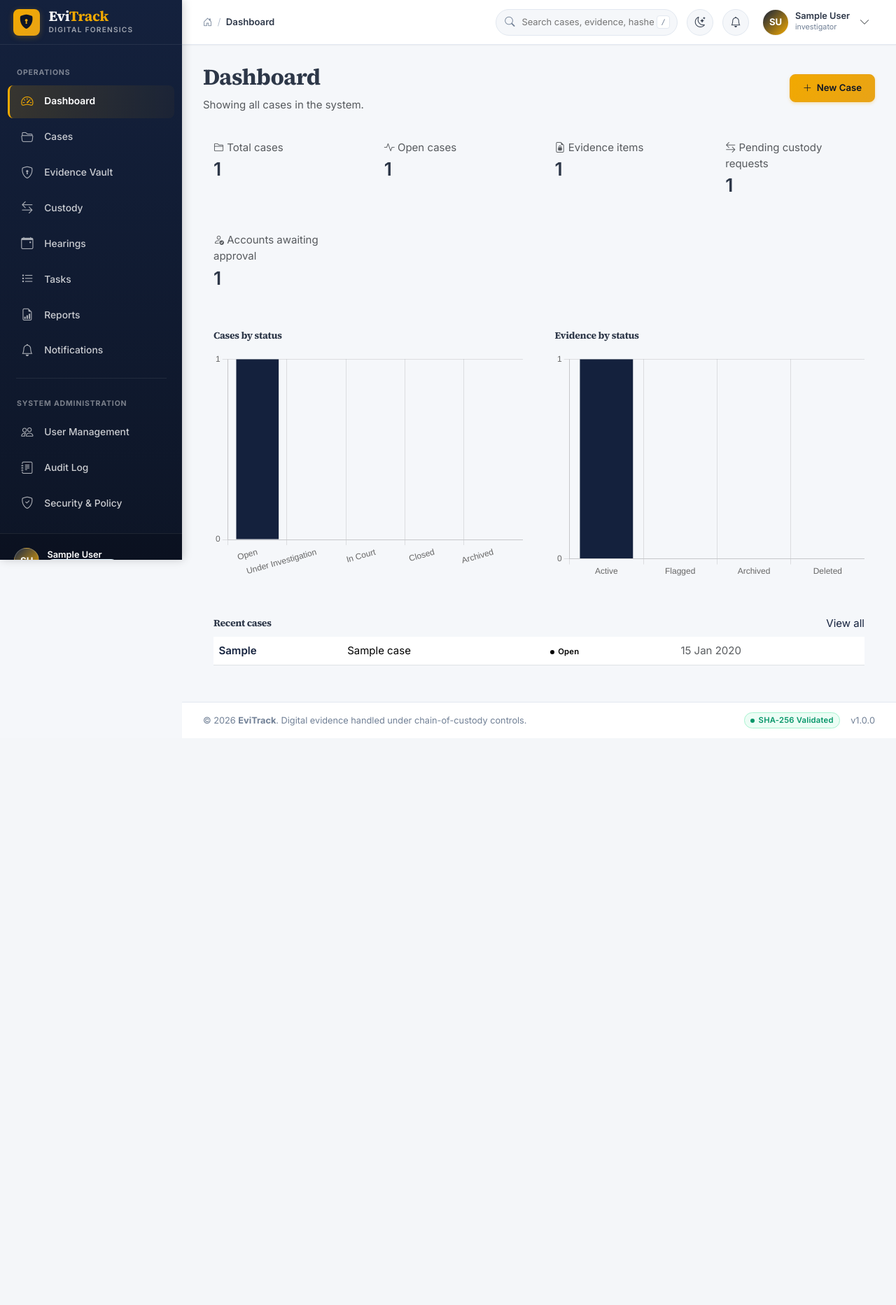
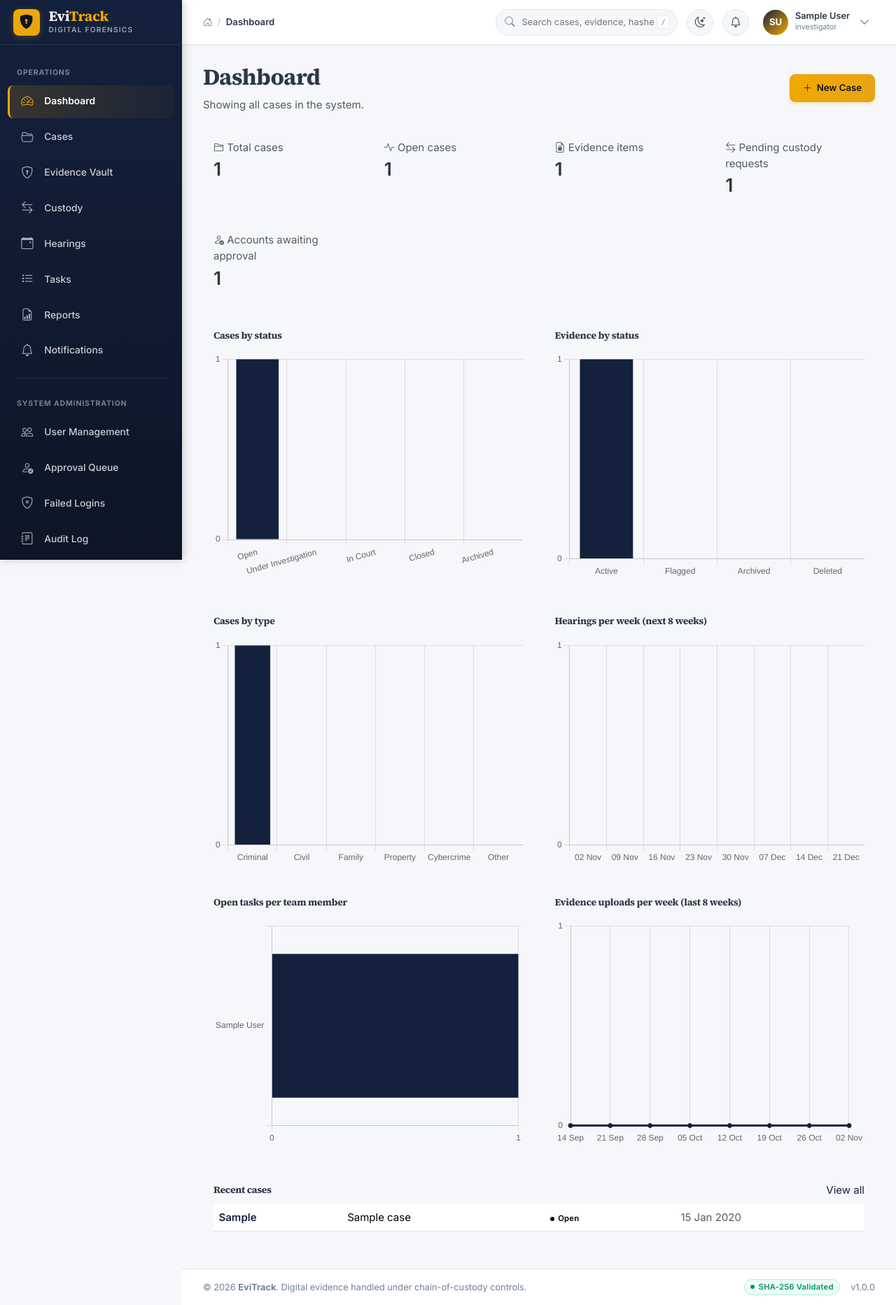
Before and after one commit to RishabhGitHubMG/EviTrack-Case-Tracker, a Django app: page /dashboard/ in a window 1280 px wide. Shown: the whole page at 70% size. Before the commit the page ends 1041 px from the top, so only its background shows below. Run offline with Django 5.2, Linux system fonts and the light colour scheme; the visitor is signed in with stand-in values (Sample User, id 1); data comes from the database, SQL or seed files in the repository; tables that the repository leaves empty hold one stand-in row (values such as "Sample post"); data that the repository does not hold is empty; parts of the project's set-up code (start-up, migrations or seed data) failed here and were passed over; some libraries are stand-ins or nearby versions.

Commit message:
feat: add dashboard charts and admin security verification

```diff
--- a/apps/accounts/urls.py
+++ b/apps/accounts/urls.py
@@ -20,5 +20,5 @@ urlpatterns = [
     path('users/<int:pk>/reject/', views.RejectUserView.as_view(), name='user_reject'),
     path('users/<int:pk>/role/', views.UserRoleChangeView.as_view(), name='user_role'),
     path('failed-logins/', views.FailedLoginListView.as_view(), name='failed_logins'),
-    path('security/', RedirectView.as_view(pattern_name='accounts:otp_setup'), name='security_settings'),
+    path('security/', views.SecurityPolicyView.as_view(), name='security_settings'),
 ]
--- a/apps/audit/urls.py
+++ b/apps/audit/urls.py
@@ -8,4 +8,5 @@ urlpatterns = [
     path('', views.AuditLogListView.as_view(), name='audit_log_list'),
     path('my-activity/', views.MyActivityView.as_view(), name='my_activity'),
     path('export.csv', views.AuditLogExportView.as_view(), name='audit_log_export'),
+    path('verify-chain/', views.AuditVerifyChainView.as_view(), name='audit_verify_chain'),
 ]
--- a/apps/core/views.py
+++ b/apps/core/views.py
@@ -1,3 +1,5 @@
+from collections.abc import Iterable
+from datetime import date, datetime, timedelta
 from typing import Any
 
 from django.contrib.auth.mixins import LoginRequiredMixin
@@ -5,6 +7,7 @@ from django.db.models import Count, Q
 from django.http import HttpRequest, HttpResponse, JsonResponse
 from django.shortcuts import render
 from django.urls import reverse
+from django.utils import timezone
 from django.views import View
 from django.views.generic import TemplateView
 
@@ -12,6 +15,7 @@ from apps.accounts.mixins import get_user_accessible_cases
 from apps.cases.models import Case, Party
 from apps.custody.models import CustodyEvent
 from apps.evidence.models import Evidence
+from apps.hearings.models import Hearing, Task
 
 OPEN_CASE_STATUSES = [Case.Status.OPEN, Case.Status.UNDER_INVESTIGATION, Case.Status.IN_COURT]
 
@@ -132,12 +136,60 @@ class SearchPageView(LoginRequiredMixin, TemplateView):
         return context
 
 
+CHART_WEEKS = 8
+
+
+def _week_starts(future: bool) -> list[date]:
+    today = timezone.localdate()
+    this_monday = today - timedelta(days=today.weekday())
+    if future:
+        return [this_monday + timedelta(weeks=offset) for offset in range(CHART_WEEKS)]
+    return [this_monday - timedelta(weeks=offset) for offset in reversed(range(CHART_WEEKS))]
+
+
+def _week_label(monday: date) -> str:
+    return monday.strftime('%d %b')
+
+
+def _count_by_week(moments: Iterable[datetime], starts: list[date]) -> list[int]:
+    index = {start: position for position, start in enumerate(starts)}
+    counts = [0] * len(starts)
+    for moment in moments:
+        day = timezone.localdate(moment)
+        monday = day - timedelta(days=day.weekday())
+        if monday in index:
+            counts[index[monday]] += 1
+    return counts
+
+
 class DashboardChartsAPIView(LoginRequiredMixin, View):
     def get(self, request: HttpRequest) -> JsonResponse:
         cases = get_user_accessible_cases(request.user)
         evidence = _visible_evidence(request.user)
         case_counts = dict(cases.values_list('status').annotate(n=Count('id')).values_list('status', 'n'))
         evidence_counts = dict(evidence.values_list('status').annotate(n=Count('id')).values_list('status', 'n'))
+        type_counts = dict(cases.values_list('case_type').annotate(n=Count('id')).values_list('case_type', 'n'))
+
+        upcoming = _week_starts(future=True)
+        hearing_moments = Hearing.objects.filter(
+            case__in=cases,
+            hearing_date__date__gte=upcoming[0],
+            hearing_date__date__lt=upcoming[-1] + timedelta(days=7),
+        ).values_list('hearing_date', flat=True)
+
+        past = _week_starts(future=False)
+        upload_moments = Evidence.objects.filter(
+            case__in=cases, uploaded_at__date__gte=past[0]
+        ).values_list('uploaded_at', flat=True)
+
+        workload_rows = (
+            Task.objects.filter(case__in=cases)
+            .exclude(status=Task.Status.COMPLETED)
+            .values('assigned_to__first_name', 'assigned_to__last_name', 'assigned_to__email')
+            .annotate(n=Count('id'))
+            .order_by('-n', 'assigned_to__email')[:8]
+        )
+
         return JsonResponse({
             'cases_by_status': {
                 'labels': [label for _, label in Case.Status.choices],
@@ -146,6 +198,26 @@ class DashboardChartsAPIView(LoginRequiredMixin, View):
             'evidence_by_status': {
                 'labels': [label for _, label in Evidence.Status.choices],
                 'values': [evidence_counts.get(value, 0) for value, _ in Evidence.Status.choices],
+            },
+            'cases_by_type': {
+                'labels': [label for _, label in Case.CaseType.choices],
+                'values': [type_counts.get(value, 0) for value, _ in Case.CaseType.choices],
+            },
+            'hearings_per_week': {
+                'labels': [_week_label(start) for start in upcoming],
+                'values': _count_by_week(hearing_moments, upcoming),
+            },
+            'evidence_uploads': {
+                'labels': [_week_label(start) for start in past],
+                'values': _count_by_week(upload_moments, past),
+            },
+            'workload_per_user': {
+                'labels': [
+                    f"{row['assigned_to__first_name']} {row['assigned_to__last_name']}".strip()
+                    or row['assigned_to__email']
+                    for row in workload_rows
+                ],
+                'values': [row['n'] for row in workload_rows],
             },
         })
 
--- a/static/js/dashboard.js
+++ b/static/js/dashboard.js
@@ -4,27 +4,43 @@
         return;
     }
 
-    const palette = ['#14213D', '#F2A900', '#2E7D32', '#C62828', '#6B7280'];
+    const palette = ['#14213D', '#F2A900', '#2E7D32', '#C62828', '#6B7280', '#1B2A49', '#E8A317', '#4B5563'];
 
-    function barChart(canvasId, dataset) {
+    function drawChart(canvasId, dataset, type, horizontal) {
         const canvas = document.getElementById(canvasId);
+        if (!canvas || !dataset) {
+            return;
+        }
+        const colours = dataset.labels.map((_, i) => palette[i % palette.length]);
+        new Chart(canvas, {
+            type: type,
+            data: {
+                labels: dataset.labels,
+                datasets: [{
+                    label: canvas.getAttribute('aria-label') || '',
+                    data: dataset.values,
+                    backgroundColor: type === 'line' ? palette[0] : colours,
+                    borderColor: palette[0],
+                    tension: 0.3,
+                    fill: false,
+                }],
+            },
+            options: {
+                indexAxis: horizontal ? 'y' : 'x',
+                plugins: { legend: { display: false } },
+                scales: { [horizontal ? 'x' : 'y']: { beginAtZero: true, ticks: { precision: 0 } } },
+            },
+        });
+    }
+
+    function failChart(canvas) {
         if (!canvas) {
             return;
         }
-        new Chart(canvas, {
-            type: 'bar',
-            data: {
-                labels: dataset.labels,
-                datasets: [{
-                    data: dataset.values,
-                    backgroundColor: dataset.labels.map((_, i) => palette[i % palette.length]),
-                }],
-            },
-            options: {
-                plugins: { legend: { display: false } },
-                scales: { y: { beginAtZero: true, ticks: { precision: 0 } } },
-            },
-        });
+        const note = document.createElement('p');
+        note.className = 'font-sm text-muted mb-0';
+        note.textContent = 'Chart data unavailable.';
+        canvas.replaceWith(note);
     }
 
     fetch(chartsUrl, { credentials: 'same-origin' })
@@ -35,13 +51,14 @@
             return response.json();
         })
         .then((data) => {
-            barChart('cases-chart', data.cases_by_status);
-            barChart('evidence-chart', data.evidence_by_status);
+            drawChart('cases-chart', data.cases_by_status, 'bar', false);
+            drawChart('evidence-chart', data.evidence_by_status, 'bar', false);
+            drawChart('cases-type-chart', data.cases_by_type, 'bar', false);
+            drawChart('hearings-chart', data.hearings_per_week, 'bar', false);
+            drawChart('workload-chart', data.workload_per_user, 'bar', true);
+            drawChart('uploads-chart', data.evidence_uploads, 'line', false);
         })
         .catch(() => {
-            document.querySelectorAll('canvas').forEach((canvas) => {
-                canvas.insertAdjacentHTML('afterend', '<p class="font-sm text-muted mb-0">Chart data unavailable.</p>');
-                canvas.remove();
-            });
+            document.querySelectorAll('canvas').forEach(failChart);
         });
 })();
--- a/templates/core/dashboard.html
+++ b/templates/core/dashboard.html
@@ -66,6 +66,33 @@
     </div>
 </div>
 
+<div class="row g-3 mb-4">
+    <div class="col-lg-6">
+        <div class="card-ev p-3 h-100">
+            <h2 class="h6 mb-3">Cases by type</h2>
+            <canvas id="cases-type-chart" height="220" aria-label="Cases by type chart"></canvas>
+        </div>
+    </div>
+    <div class="col-lg-6">
+        <div class="card-ev p-3 h-100">
+            <h2 class="h6 mb-3">Hearings per week (next 8 weeks)</h2>
+            <canvas id="hearings-chart" height="220" aria-label="Hearings per week chart"></canvas>
+        </div>
+    </div>
+    <div class="col-lg-6">
+        <div class="card-ev p-3 h-100">
+            <h2 class="h6 mb-3">Open tasks per team member</h2>
+            <canvas id="workload-chart" height="220" aria-label="Workload per user chart"></canvas>
+        </div>
+    </div>
+    <div class="col-lg-6">
+        <div class="card-ev p-3 h-100">
+            <h2 class="h6 mb-3">Evidence uploads per week (last 8 weeks)</h2>
+            <canvas id="uploads-chart" height="220" aria-label="Evidence uploads over time chart"></canvas>
+        </div>
+    </div>
+</div>
+
 <div class="card-ev p-3">
     <div class="d-flex justify-content-between align-items-center mb-2">
         <h2 class="h6 mb-0">Recent cases</h2>
--- a/templates/partials/sidebar.html
+++ b/templates/partials/sidebar.html
@@ -95,6 +95,20 @@
             </li>
 
             <li class="sidebar-item">
+                <a href="{% url 'accounts:user_approval' %}" class="sidebar-link {% if request.resolver_match.url_name == 'user_approval' %}active{% endif %}">
+                    <i class="bi bi-person-check"></i>
+                    <span>Approval Queue</span>
+                </a>
+            </li>
+
+            <li class="sidebar-item">
+                <a href="{% url 'accounts:failed_logins' %}" class="sidebar-link {% if request.resolver_match.url_name == 'failed_logins' %}active{% endif %}">
+                    <i class="bi bi-shield-x"></i>
+                    <span>Failed Logins</span>
+                </a>
+            </li>
+
+            <li class="sidebar-item">
                 <a href="{% url 'audit:audit_log_list' %}" class="sidebar-link {% if request.resolver_match.app_name == 'audit' or '/audit/' in request.path %}active{% endif %}">
                     <i class="bi bi-journal-text"></i>
                     <span>Audit Log</span>
```
Also changed, not shown: apps/accounts/tests/test_security_page.py (added, +39 -0 lines), apps/accounts/views.py (+23 -0 lines), apps/audit/tests/test_verify_chain_view.py (added, +34 -0 lines), apps/audit/views.py (+12 -0 lines), apps/core/tests/test_dashboard_charts.py (added, +40 -0 lines), docs/FRONTEND.md (+26 -0 lines), docs/PROGRESS.md (+2 -1 lines), templates/accounts/security.html (added, +62 -0 lines), templates/audit/audit_log_list.html (+9 -1 lines).
